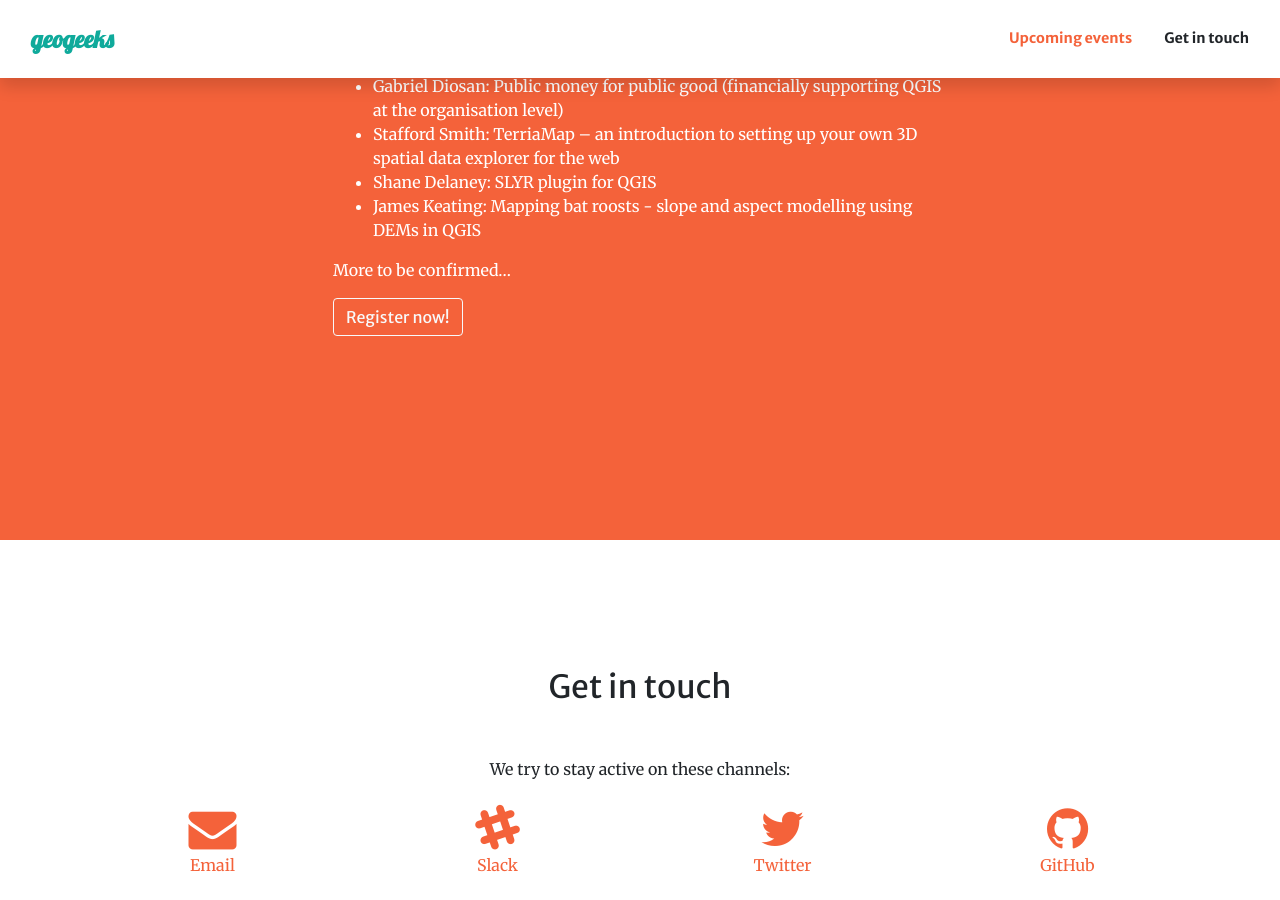
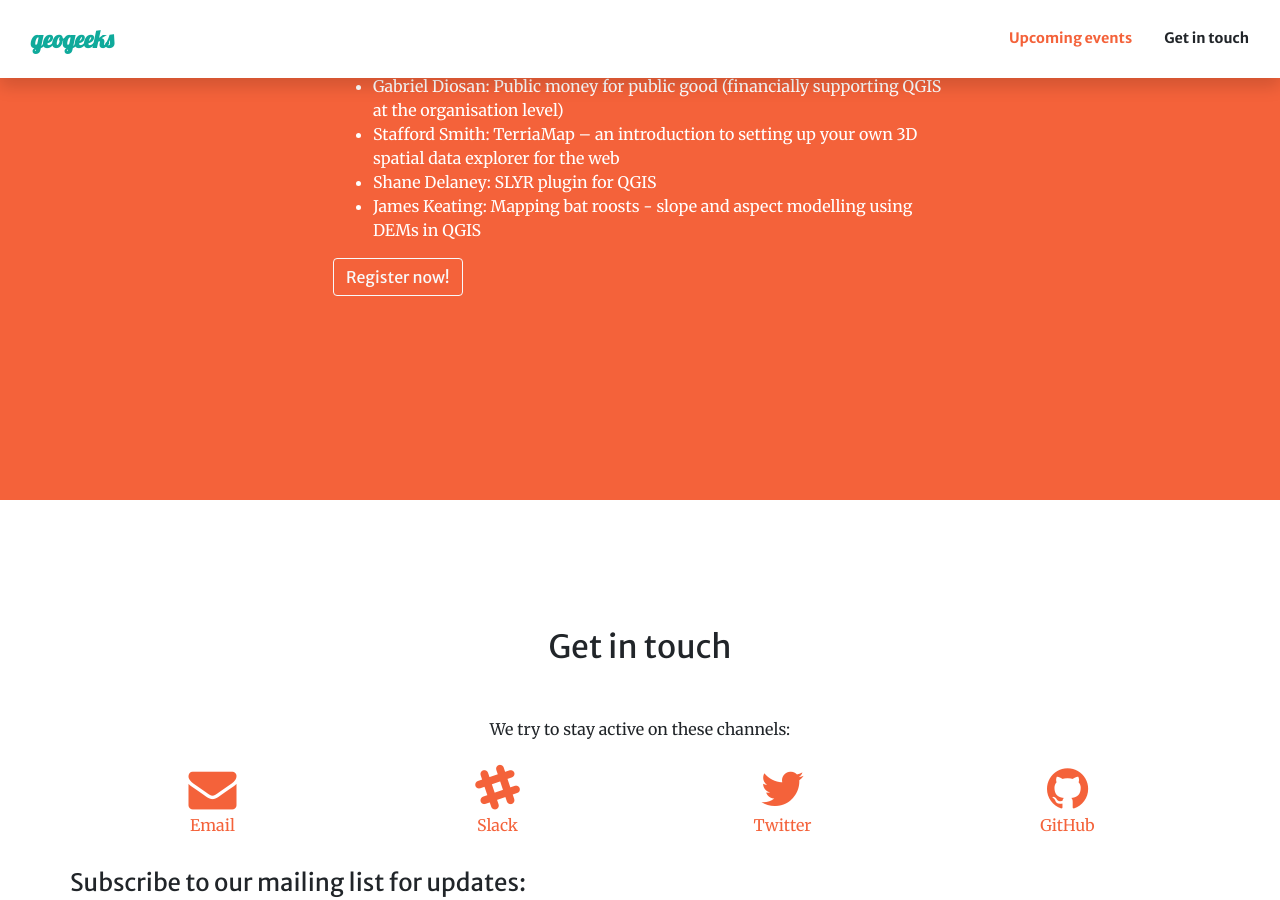
Before and after one commit to geogeeks-au/geogeeks-au.github.io, a Jekyll site: the page built from index.html, in a window 1280 px wide and 900 px high, scrolled down 2081 px. Built offline with Jekyll 4.4.1, drawn with Linux system fonts in a browser that asks for light colours; comment, search, counter and statistics services are not loaded.

Commit message:
rm "more to be confirmed"

```diff
--- a/_data/events.yml
+++ b/_data/events.yml
@@ -97,7 +97,6 @@
       * Shane Delaney:  SLYR plugin for QGIS
       * James Keating:  Mapping bat roosts - slope and aspect modelling using DEMs in QGIS
 
-      More to be confirmed…
     location:
         name: Riff (Spacecubed)
         address: 45 St Georges Tce, Perth
```
